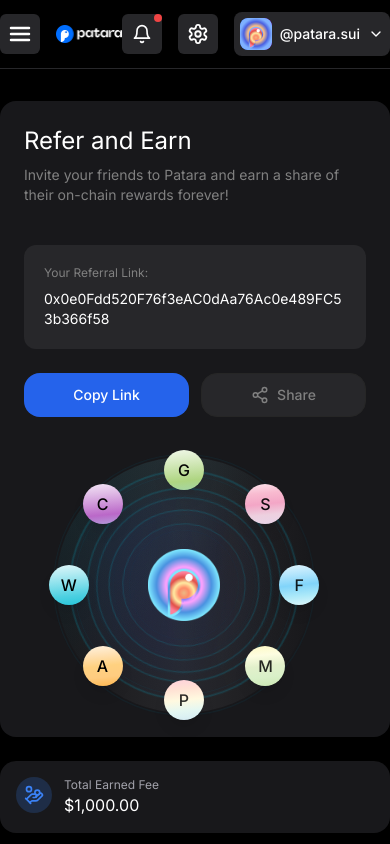
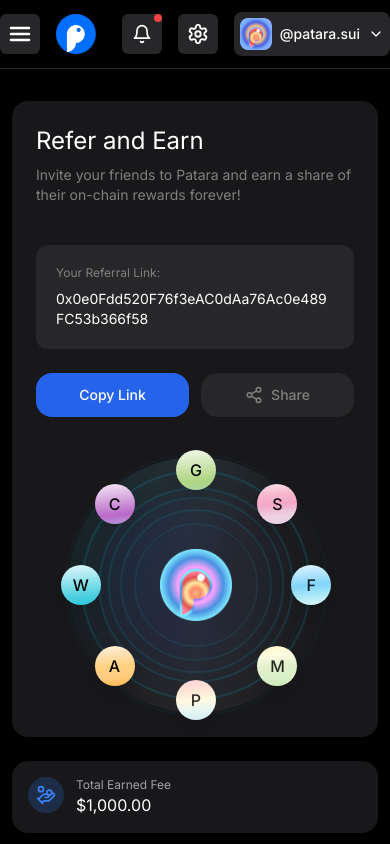
Before and after one commit to emre15900/patara-referral-app, a Next.js app: page /dashboard in a window 390 px wide. Both pictures are taken after a click on the button 20 px from the left and 34 px from the top of the page. Shown: the top 844 px of the page. Built offline with nearby package versions, Linux system fonts and the light colour scheme.

Commit message:
update responsive

```diff
--- a/components/common/Header.tsx
+++ b/components/common/Header.tsx
@@ -4,8 +4,9 @@ import Link from 'next/link';
 import Image from 'next/image';
 import { SearchBar } from '@/components/common/SearchBar';
 import dynamic from 'next/dynamic';
-import { Dispatch, SetStateAction, useState } from 'react';
+import { Dispatch, SetStateAction, useState, useEffect } from 'react';
 import { Button } from '@/components/ui/button';
+import { usePathname } from 'next/navigation';
 
 const NotificationsDropdown = dynamic(
   () => import('@/components/common/HeaderDropdowns').then(mod => mod.NotificationsDropdown),
@@ -38,6 +39,23 @@ export function Header({
   const sidebarOpen = propSidebarOpen !== undefined ? propSidebarOpen : localSidebarOpen;
   const setSidebarOpen = propSetSidebarOpen || setLocalSidebarOpen;
 
+  const [isResponsive, setIsResponsive] = useState(false);
+  const pathname = usePathname();
+
+  const handleResize = () => {
+    setIsResponsive(window.innerWidth < 978);
+  };
+
+  useEffect(() => {
+    handleResize();
+    window.addEventListener('resize', handleResize);
+    return () => window.removeEventListener('resize', handleResize);
+  }, []);
+
+  useEffect(() => {
+    handleResize();
+  }, [pathname]);
+
   const handleSidebarToggle = () => {
     setSidebarOpen(!sidebarOpen);
   };
@@ -65,6 +83,14 @@ export function Header({
             }
 
             <Link href="/" className="block max-w-[150px]">
+              {isResponsive && pathname === '/dashboard' ? (
+                <Image
+                  src="/logo/patara-favicon.png"
+                  alt="Patara Logo"
+                  width={40}
+                  height={40}
+                />
+              ) : (
                 <Image
                   src="/logo/patara-logo.png"
                   alt="Patara Logo"
@@ -72,6 +98,7 @@ export function Header({
                   height={40}
                   style={{ width: '100%', height: 'auto' }}
                 />
+              )}
             </Link>
           </div>
 
--- a/components/layouts/AuthLayout.tsx
+++ b/components/layouts/AuthLayout.tsx
@@ -19,7 +19,7 @@ export function AuthLayout({ children }: AuthLayoutProps) {
 
       <Header sidebarOpen={sidebarOpen} setSidebarOpen={setSidebarOpen} isAuthenticated={false} />
 
-      <main className="flex min-h-[calc(100vh-64px)] flex-col items-center justify-center relative overflow-hidden">
+      <main className="flex min-h-[calc(100vh-64px)] p-3 md:p-0 flex-col items-center justify-center relative overflow-hidden">
         {children}
       </main>
     </div>
--- a/components/layouts/MainLayout.tsx
+++ b/components/layouts/MainLayout.tsx
@@ -19,7 +19,7 @@ export function MainLayout({ children }: MainLayoutProps) {
       <div className="relative z-10 transition-none">
         <Header sidebarOpen={sidebarOpen} setSidebarOpen={setSidebarOpen} isAuthenticated={true} />
 
-        <main className="container-fluid mx-auto sm:px-6 py-8">
+        <main className="container-fluid mx-auto sm:px-6 py-8 p-3">
           {children}
         </main>
       </div>
```
Also changed, not shown: vercel.json (added). Lines whose indentation alone changed are shown as unchanged.
